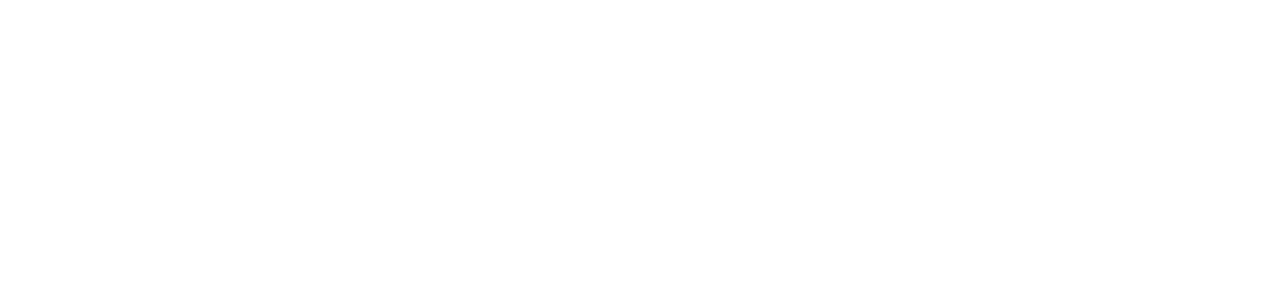
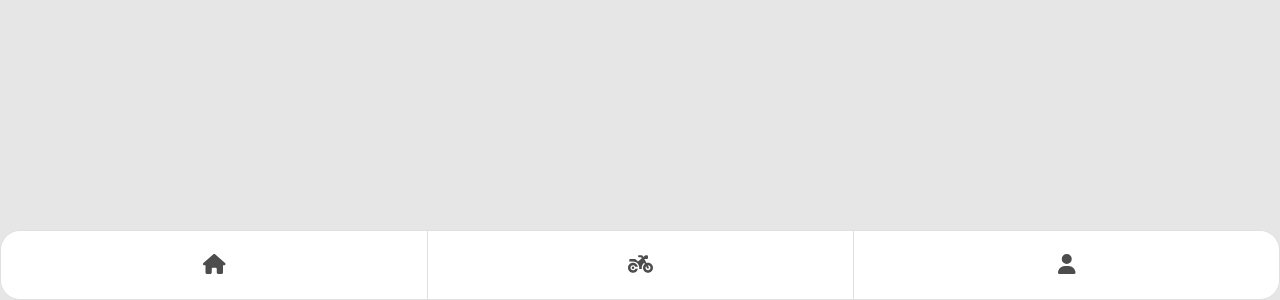
Before and after one commit to puci2020/bike_app, an Angular app: page /home in a window 1280 px wide. Before the commit this address led to /. Shown: the part 500-800 px from the top of the page. Built offline with nearby package versions, Linux system fonts and the light colour scheme.

Commit message:
Create bottom menu

```diff
--- a/src/app/app.routes.ts
+++ b/src/app/app.routes.ts
@@ -10,5 +10,10 @@
     path: 'register',
     loadComponent: () => import('./auth/components/register/register.component').then(m => m.RegisterComponent),
     title: "Register"
+  },
+  {
+    path: 'home',
+    loadComponent: () => import('./pages/home/home.component').then(m => m.HomeComponent),
+    title: "Home"
   }
 ];
--- a/src/app/auth/components/providers/providers.component.html
+++ b/src/app/auth/components/providers/providers.component.html
@@ -23,7 +23,7 @@
              size="2x" />
   </button>
 </div>
-xd
+
 <div class="change_form_box">
   @if (authType === 'login') {
     <span>Don't have an account?
--- /dev/null
+++ b/src/app/pages/home/home.component.html
@@ -0,0 +1,4 @@
+
+
+
+<app-bottom-menu/>
--- /dev/null
+++ b/src/app/pages/home/home.component.sass
@@ -0,0 +1,2 @@
+\:host
+  width: 100vw
--- /dev/null
+++ b/src/app/shared/components/bottom-menu/bottom-menu.component.html
@@ -0,0 +1,17 @@
+<mat-button-toggle-group name="bottom-menu"
+
+                         aria-label="Bottom menu">
+    <mat-button-toggle value="motorcycles">
+        <fa-icon [icon]="faHome"
+                 size="lg" />
+    </mat-button-toggle>
+    <mat-button-toggle value="motorcycles">
+        <fa-icon [icon]="faMotorcycle"
+                 size="lg" />
+    </mat-button-toggle>
+    <mat-button-toggle value="motorcycles">
+        <fa-icon [icon]="faUser"
+                 size="lg" />
+    </mat-button-toggle>
+
+</mat-button-toggle-group>
--- /dev/null
+++ b/src/app/shared/components/bottom-menu/bottom-menu.component.sass
@@ -0,0 +1,18 @@
+\:host
+    position: fixed
+    bottom: 0
+
+mat-button-toggle-group
+    width: 100vw
+    height: 70px
+    border-radius: 20px
+
+mat-button-toggle
+    width: 100%
+    display: flex
+    align-items: center
+    color: #4d4d4d
+
+.mat-button-toggle-checked
+    background-color: white !important
+    color: #0057ff !important
--- /dev/null
+++ b/src/app/shared/components/bottom-menu/bottom-menu.component.ts
@@ -0,0 +1,23 @@
+import { Component } from '@angular/core';
+import {MatButtonToggleModule} from "@angular/material/button-toggle";
+import {faTwitter} from "@fortawesome/free-brands-svg-icons";
+import {FaIconComponent} from "@fortawesome/angular-fontawesome";
+import {faHome, faMotorcycle, faUser} from "@fortawesome/free-solid-svg-icons";
+
+@Component({
+  selector: 'app-bottom-menu',
+  standalone: true,
+  imports: [
+    MatButtonToggleModule,
+    FaIconComponent
+  ],
+  templateUrl: './bottom-menu.component.html',
+  styleUrl: './bottom-menu.component.sass'
+})
+export class BottomMenuComponent {
+
+  protected readonly faTwitter = faTwitter;
+  protected readonly faMotorcycle = faMotorcycle;
+    protected readonly faHome = faHome;
+    protected readonly faUser = faUser;
+}
--- a/src/styles.sass
+++ b/src/styles.sass
@@ -1,9 +1,13 @@
 /* You can add global styles to this file, and also import other style files */
 *
-  margin: 0
-  padding: 0
-  box-sizing: border-box
-  font-family: Roboto, sans-serif
+    margin: 0
+    padding: 0
+    box-sizing: border-box
+    font-family: Roboto, sans-serif
 
 a
-  text-decoration: none
+    text-decoration: none
+
+body
+    background-color: #e6e6e6
+    color: #4d4d4d
```
Also changed, not shown: src/app/pages/home/home.component.ts (added, +15 -0 lines), 2 other files (tests, documents, lock files or other folders).
